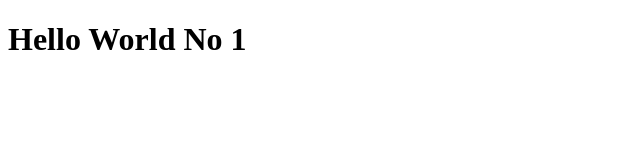
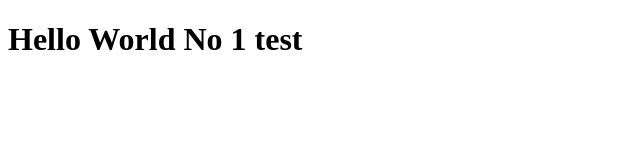
Before and after one commit to ZaidIlyas/Class1testcamp2020, a plain HTML site: page index.html in a window 1280 px wide. Shown: the full height of the page, 0-640 px from the left. Drawn offline with Linux system fonts and the light colour scheme.

Commit message:
updade index.html

```diff
--- a/index.html
+++ b/index.html
@@ -6,6 +6,6 @@
     <title>Document</title>
 </head>
 <body>
-    <h1>Hello World No 1</h1>
+    <h1>Hello World No 1 test</h1>
 </body>
 </html>
```
